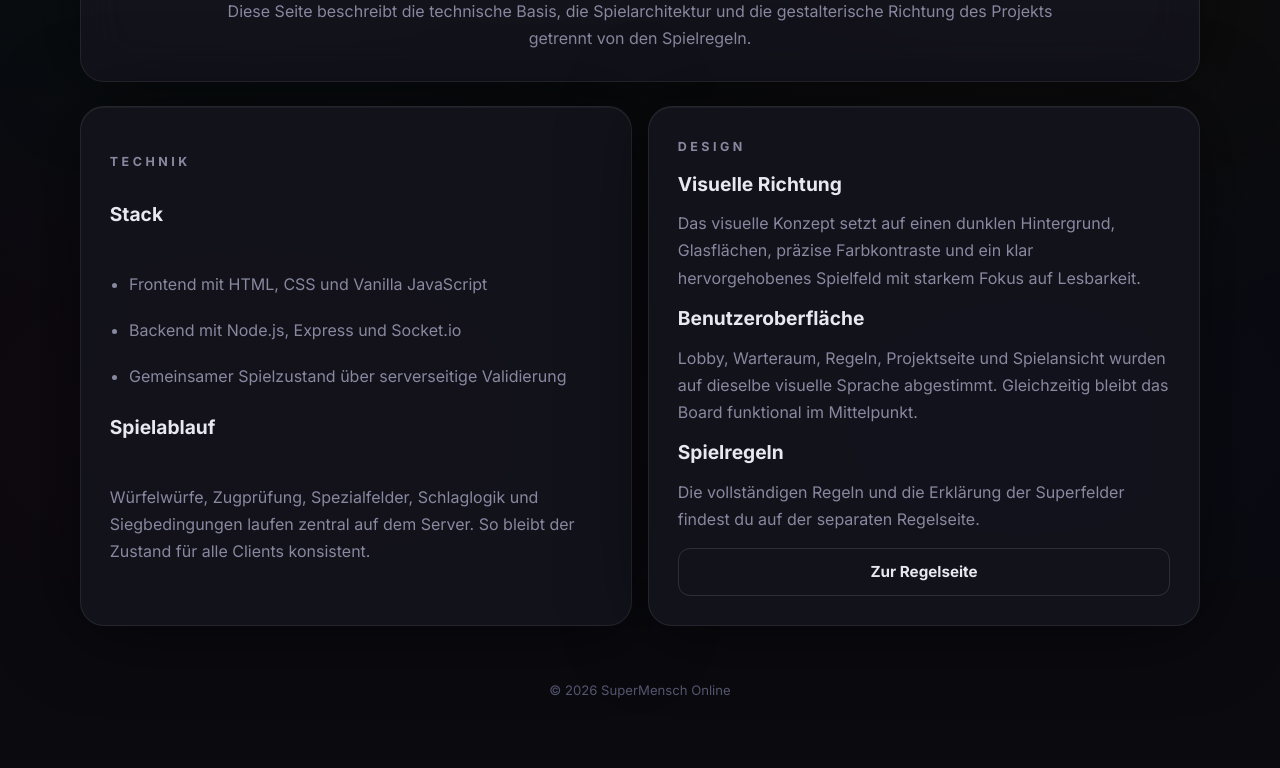
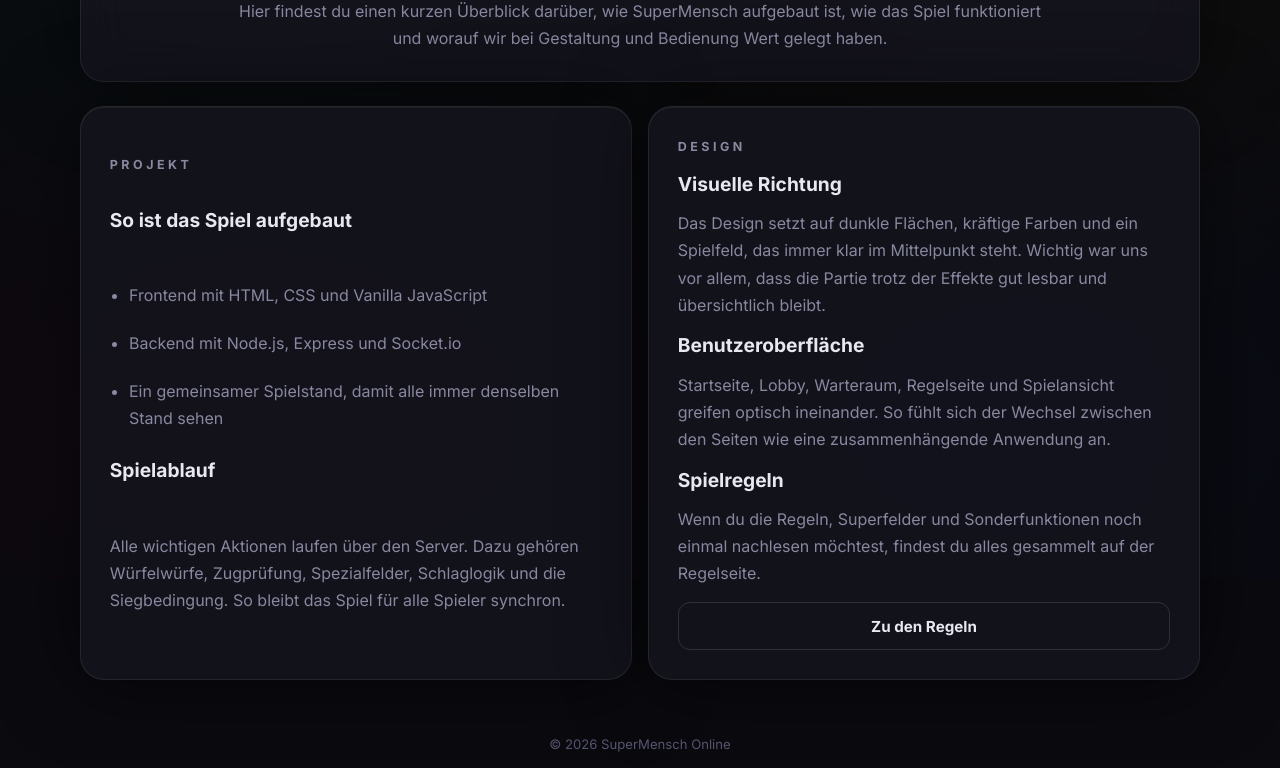
Before and after one commit to timswll/M-DN, a website: page client/about.html in a window 1280 px wide. Shown: the part 221-989 px from the top of the page. Before the commit the page ends 935 px from the top, so only its background shows below. Drawn offline with Linux system fonts and the light colour scheme.

```diff
--- a/client/about.html
+++ b/client/about.html
@@ -23,28 +23,29 @@
 
   <main class="shell page-stack">
     <section class="glass-card page-hero">
-      <p class="eyebrow">Projekt</p>
-      <h1 class="gradient-title">Technik und Umsetzung</h1>
+      <p class="eyebrow">Über uns</p>
+      <h1 class="gradient-title">Was hinter SuperMensch steckt</h1>
       <p class="page-copy">
-        Diese Seite beschreibt die technische Basis, die Spielarchitektur und die gestalterische
-        Richtung des Projekts getrennt von den Spielregeln.
+        Hier findest du einen kurzen Überblick darüber, wie SuperMensch aufgebaut ist, wie das Spiel
+        funktioniert und worauf wir bei Gestaltung und Bedienung Wert gelegt haben.
       </p>
     </section>
 
     <section class="panel-grid">
       <article class="glass-card prose-card">
-        <p class="section-title">Technik</p>
-        <h2>Stack</h2>
+        <p class="section-title">Projekt</p>
+        <h2>So ist das Spiel aufgebaut</h2>
         <ul>
           <li>Frontend mit HTML, CSS und Vanilla JavaScript</li>
           <li>Backend mit Node.js, Express und Socket.io</li>
-          <li>Gemeinsamer Spielzustand über serverseitige Validierung</li>
+          <li>Ein gemeinsamer Spielstand, damit alle immer denselben Stand sehen</li>
         </ul>
 
         <h2>Spielablauf</h2>
         <p>
-          Würfelwürfe, Zugprüfung, Spezialfelder, Schlaglogik und Siegbedingungen laufen zentral auf
-          dem Server. So bleibt der Zustand für alle Clients konsistent.
+          Alle wichtigen Aktionen laufen über den Server. Dazu gehören Würfelwürfe, Zugprüfung,
+          Spezialfelder, Schlaglogik und die Siegbedingung. So bleibt das Spiel für alle Spieler
+          synchron.
         </p>
       </article>
 
@@ -52,22 +53,23 @@
         <p class="section-title">Design</p>
         <h2>Visuelle Richtung</h2>
         <p>
-          Das visuelle Konzept setzt auf einen dunklen Hintergrund, Glasflächen, präzise
-          Farbkontraste und ein klar hervorgehobenes Spielfeld mit starkem Fokus auf Lesbarkeit.
+          Das Design setzt auf dunkle Flächen, kräftige Farben und ein Spielfeld, das immer klar im
+          Mittelpunkt steht. Wichtig war uns vor allem, dass die Partie trotz der Effekte gut lesbar
+          und übersichtlich bleibt.
         </p>
 
         <h2>Benutzeroberfläche</h2>
         <p>
-          Lobby, Warteraum, Regeln, Projektseite und Spielansicht wurden auf dieselbe visuelle
-          Sprache abgestimmt. Gleichzeitig bleibt das Board funktional im Mittelpunkt.
+          Startseite, Lobby, Warteraum, Regelseite und Spielansicht greifen optisch ineinander. So
+          fühlt sich der Wechsel zwischen den Seiten wie eine zusammenhängende Anwendung an.
         </p>
 
         <h2>Spielregeln</h2>
         <p>
-          Die vollständigen Regeln und die Erklärung der Superfelder findest du auf der separaten
-          Regelseite.
+          Wenn du die Regeln, Superfelder und Sonderfunktionen noch einmal nachlesen möchtest,
+          findest du alles gesammelt auf der Regelseite.
         </p>
-        <a href="rules.html" class="btn btn-secondary">Zur Regelseite</a>
+        <a href="rules.html" class="btn btn-secondary">Zu den Regeln</a>
       </article>
     </section>
   </main>
```
Also changed, not shown: client/index.html (+5 -5 lines), client/js/game.js (+4 -4 lines).
